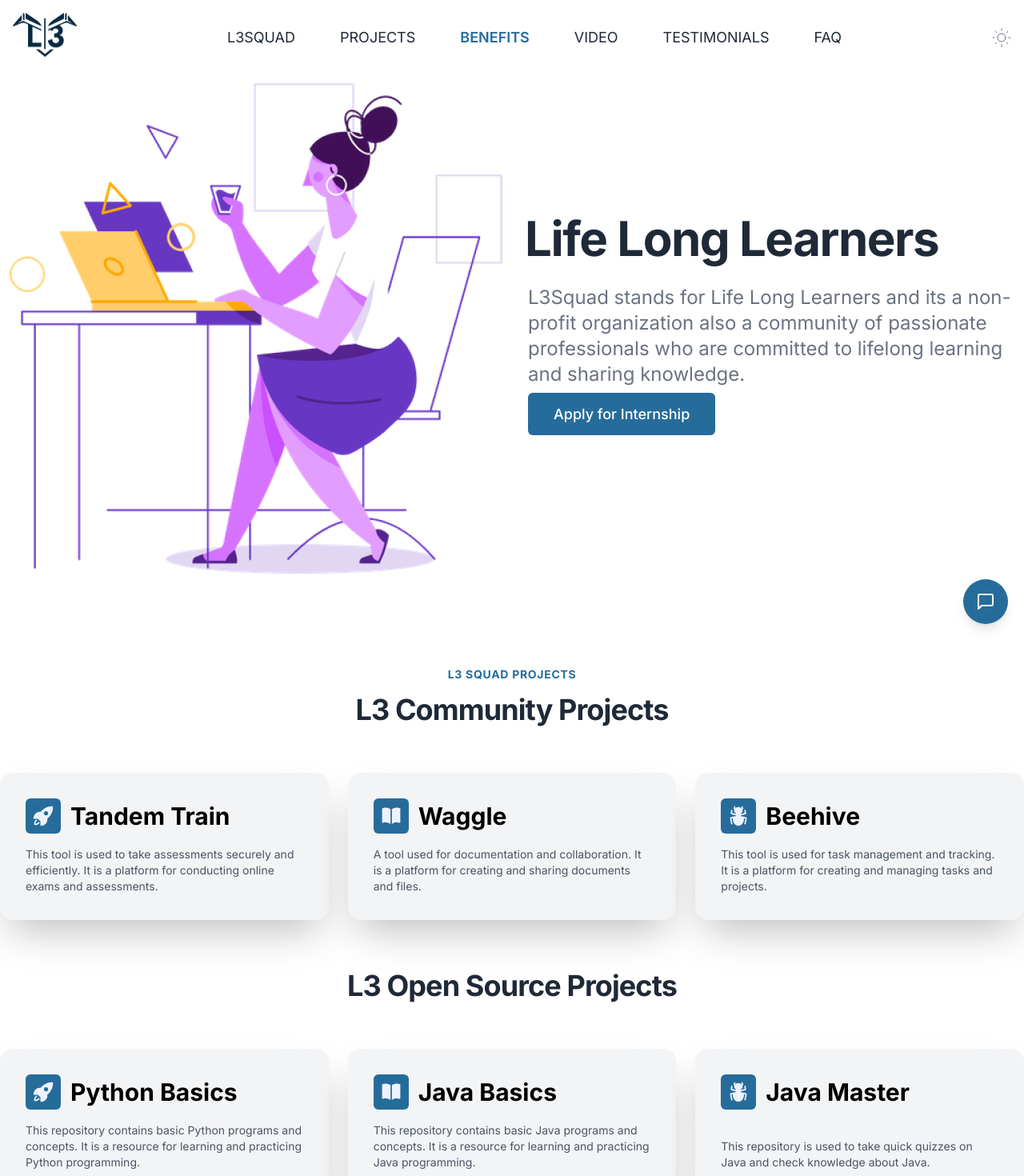
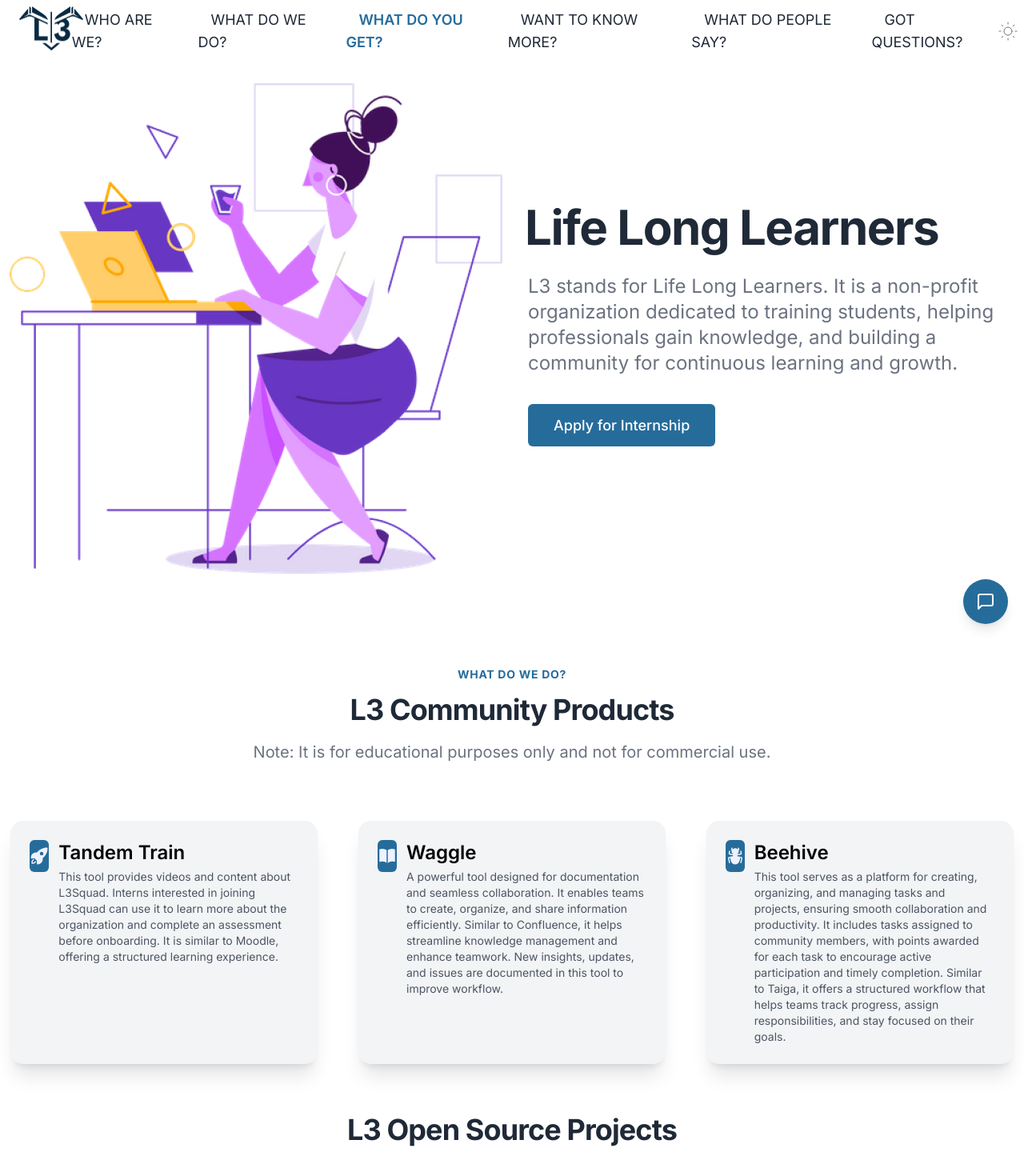
Before and after one commit to prvn-mhsh/l3squad.com, a Next.js app: page / in a window 1280 px wide. Shown: the top 1470 px of the page at 80% size. Built offline with nearby package versions, Linux system fonts and the light colour scheme.

Commit message:
fix:navigation and add project description

```diff
--- a/src/components/Hero.tsx
+++ b/src/components/Hero.tsx
@@ -3,7 +3,7 @@ import Image from "next/image";
 import { Container } from "@/components/Container";
 import heroImg from "../../public/img/hero.png";
 import { motion } from "framer-motion";
-
+import Link from "next/link";
 export const Hero = () => {
   return (
     <>
@@ -26,18 +26,18 @@ export const Hero = () => {
             <motion.h1 initial={{scale:0.8,opacity:0}} whileInView={{opacity:1,scale:1,transition:{duration:0.5}}} className="text-4xl font-bold leading-snug tracking-tight text-gray-800 lg:text-4xl lg:leading-tight xl:text-6xl xl:leading-tight dark:text-white ml-4">
               Life Long Learners
             </motion.h1>
-            <p className="py-5 text-xl leading-normal text-gray-500 lg:text-xl xl:text-2xl dark:text-gray-300 ml-5">
-              L3Squad stands for Life Long Learners and its a non-profit organization also a community of passionate professionals who are committed to lifelong learning and sharing knowledge.
+            <p className="py-5 text-xl leading-normal text-gray-500 lg:text-xl xl:text-2xl dark:text-gray-300 ml-5 mb-7">
+            L3 stands for Life Long Learners. It is a non-profit organization dedicated to training students, helping professionals gain knowledge, and building a community for continuous learning and growth.
             </p>
 
             <div>
-              <a
+              <Link
                 href="https://docs.google.com/forms/d/e/1FAIpQLSdm8hipu_JXi_YWzW4h5Dzof46XDPjaYyMq9A02U3S_SSC4pQ/viewform"
                 target="_blank"
                 rel="noopener"
-                className="px-8 py-4 text-lg font-medium text-center text-white bg-customBlue rounded-md mt-4 ml-5">
+                className="px-8 py-4 text-lg font-medium text-center text-white bg-customBlue rounded-md mt-5 ml-5">
                 Apply for Internship
-              </a>
+              </Link>
             </div>
           </div>
         </div>
--- a/src/components/Navbar.tsx
+++ b/src/components/Navbar.tsx
@@ -9,12 +9,12 @@ export const Navbar = () => {
   const { theme } = useTheme();
 
   const sections = [
-    { name: "L3squad", id: "home" },
-    { name: "Projects", id: "projects" },
-    { name: "Benefits", id: "benefits" },
-    { name: "Video", id: "video" },
-    { name: "Testimonials", id: "testimonials" },
-    { name: "FAQ", id: "faq" },
+    { name: "Who are we?", id: "home" },
+    { name: "What do we do?", id: "projects" },
+    { name: "What do you get?", id: "benefits" },
+    { name: "Want to know more?", id: "video" },
+    { name: "What do people say?", id: "testimonials" },
+    { name: "Got Questions?", id: "faq" },
   ];
 
   const [activeSection, setActiveSection] = useState<string>("");
@@ -43,7 +43,7 @@ export const Navbar = () => {
   return (
     <div className="w-full">
       <nav className="fixed top-0 left-0 w-full bg-white dark:bg-gray-900 z-50">
-        <div className="container flex items-center justify-between p-4 mx-auto">
+        <div className="container flex items-center justify-between p-2 mx-auto">
           <div className="flex items-center">
           <Link href="/" className="flex items-center">
               <Image
@@ -51,7 +51,7 @@ export const Navbar = () => {
                 width={100}
                 height={100}
                 alt="L3 Squad Logo"
-                className="w-20"
+                className="w-20 ml-4"
               />
             </Link>
           </div>
--- a/src/components/Projects.tsx
+++ b/src/components/Projects.tsx
@@ -9,17 +9,17 @@ const projects = [
   {
     title: "Tandem Train",
     icon: RocketLaunchIcon,
-    description: "This tool is used to take assessments securely and efficiently. It is a platform for conducting online exams and assessments.",
+    description: "This tool provides videos and content about L3Squad. Interns interested in joining L3Squad can use it to learn more about the organization and complete an assessment before onboarding. It is similar to Moodle, offering a structured learning experience.",
   },
   {
     title: "Waggle",
     icon: BookOpenIcon,
-    description: "A tool used for documentation and collaboration. It is a platform for creating and sharing documents and files.",
+    description: "A powerful tool designed for documentation and seamless collaboration. It enables teams to create, organize, and share information efficiently. Similar to Confluence, it helps streamline knowledge management and enhance teamwork. New insights, updates, and issues are documented in this tool to improve workflow.",
   },
   {
     title: "Beehive",
     icon: BugAntIcon,
-    description: "This tool is used for task management and tracking. It is a platform for creating and managing tasks and projects.",
+    description: "This tool serves as a platform for creating, organizing, and managing tasks and projects, ensuring smooth collaboration and productivity. It includes tasks assigned to community members, with points awarded for each task to encourage active participation and timely completion. Similar to Taiga, it offers a structured workflow that helps teams track progress, assign responsibilities, and stay focused on their goals.",
   },
 ];
 
@@ -33,31 +33,31 @@ const opensource = [
   {
     title: "Java Basics",
     icon: BookOpenIcon,
-    link:"https://github.com/L3-Squad/java-basics",
+    link: "https://github.com/L3-Squad/java-basics",
     description: "This repository contains basic Java programs and concepts. It is a resource for learning and practicing Java programming.",
   },
   {
     title: "Java Master",
     icon: BugAntIcon,
-    link:"https://github.com/l3squad-com/java-master",
+    link: "https://github.com/l3squad-com/java-master",
     description: "This repository is used to take quick quizzes on Java and check knowledge about Java.",
   },
   {
     title: "React Chef",
     icon: BugAntIcon,
-    link:"https://github.com/web-slate/react-chef",
+    link: "https://github.com/web-slate/react-chef",
     description: "React-Chef is a Node Module that helps you create React boilerplate apps instantly, prescribing best practices.",
   },
   {
     title: "Transactify",
     icon: BookOpenIcon,
-    link:"https://github.com/web-slate/transactify",
+    link: "https://github.com/web-slate/transactify",
     description: "This repository contains a Python module for predicting transaction categorization.",
   },
   {
     title: "GitAI",
     icon: RocketLaunchIcon,
-    link:"https://github.com/web-slate/gitai",
+    link: "https://github.com/web-slate/gitai",
     description: "GitAI is an ML project aimed at assisting developers in learning and using Git commands effectively.",
   },
 ];
@@ -65,13 +65,40 @@ const opensource = [
 export const Projects = () => {
   return (
     <Container>
-      <div className="flex flex-col justify-center">
-        <SectionTitle preTitle="L3 Squad Projects" title="L3 Community Projects" />
+      <SectionTitle preTitle="What do we do?" title="L3 Community Products">Note: It is for educational purposes only and not for commercial use. </SectionTitle>
       <div className="grid grid-cols-1 md:grid-cols-3 gap-6 mt-6">
         {projects.map((project, index) => (
           <motion.div
             key={index}
-              className="flex flex-col justify-between w-full h-full bg-gray-100 px-8 py-8 rounded-2xl shadow-2xl dark:bg-trueGray-800"
+            className="flex flex-col justify-between w-full max-w-sm mx-auto bg-gray-100 px-6 py-6 rounded-2xl shadow-xl dark:bg-trueGray-800"
+            whileHover={{ scale: 1.05 }}
+            whileTap={{ scale: 0.95 }}
+            initial={{ opacity: 0, y: 50 }}
+            animate={{ opacity: 1, y: 0 }}
+            transition={{ duration: 0.5, delay: index * 0.2 }}
+          >
+            <div className="flex items-start space-x-3">
+              {project.icon && (
+                <div className="flex items-center justify-center bg-customBlue rounded-md w-10 h-10">
+                  <project.icon className="w-6 h-6 text-indigo-50" />
+                </div>
+              )}
+              <div>
+                <div className="text-2xl font-semibold">{project.title}</div>
+                <p className="mt-1 text-sm text-gray-600 dark:text-gray-400">
+                  {project.description}
+                </p>
+              </div>
+            </div>
+          </motion.div>
+        ))}
+      </div>
+      <SectionTitle title="L3 Open Source Projects" />
+      <div className="grid grid-cols-1 md:grid-cols-3 gap-6 mt-6">
+        {opensource.map((project, index) => (
+          <motion.div
+            key={index}
+            className="flex flex-col justify-between w-full max-w-sm mx-auto bg-gray-100 px-6 py-6 rounded-2xl shadow-xl dark:bg-trueGray-800"
             whileHover={{ scale: 1.05 }}
             whileTap={{ scale: 0.95 }}
             initial={{ opacity: 0, y: 50 }}
@@ -80,52 +107,25 @@ export const Projects = () => {
           >
             <div className="flex items-center space-x-3">
               {project.icon && (
-                  <div className="flex items-center justify-center bg-customBlue rounded-md w-11 h-11">
-                    <project.icon className="w-7 h-7 text-indigo-50" />
-                  </div>
-                )}
-                <div className="text-3xl font-bold">{project.title}</div>
-              </div>
-              <p className="mt-4 text-sm text-gray-600 dark:text-gray-400">
-                {project.description}
-              </p>
-            </motion.div>
-          ))}
-        </div>
-        <SectionTitle title="L3 Open Source Projects" />
-        <div className="grid grid-cols-1 md:grid-cols-3 gap-6 mt-6">
-          {opensource.map((project, index) => (
-            <motion.div
-              key={index}
-              className="flex flex-col justify-between w-full h-full bg-gray-100 px-8 py-8 rounded-2xl shadow-2xl dark:bg-trueGray-800"
-              whileHover={{ scale: 1.05 }}
-              whileTap={{ scale: 0.95 }}
-              initial={{ opacity: 0, y: 50 }}
-              animate={{ opacity: 1, y: 0 }}
-              transition={{ duration: 0.5, delay: index * 0.2 }}
-            >
-              <div className="flex items-center space-x-3">
-                {project.icon && (
-                  <div className="flex items-center justify-center bg-customBlue rounded-md w-11 h-11">
-                    <project.icon className="w-7 h-7 text-indigo-50" />
+                <div className="flex items-center justify-center bg-customBlue rounded-md w-10 h-10">
+                  <project.icon className="w-6 h-6 text-indigo-50" />
                 </div>
               )}
               <a
                 href={project.link || "#"}
                 target="_blank"
                 rel="noopener noreferrer"
-                  className="text-3xl font-bold hover:underline"
+                className="text-2xl font-semibold hover:underline"
               >
                 {project.title}
               </a>
             </div>
-              <p className="mt-4 text-sm text-gray-600 dark:text-gray-400">
+            <p className="mt-2 text-sm text-gray-600 dark:text-gray-400">
               {project.description}
             </p>
           </motion.div>
         ))}
       </div>
-      </div>
-    </Container>
+    </Container >
   );
 };
```
Lines whose indentation alone changed are shown as unchanged.
